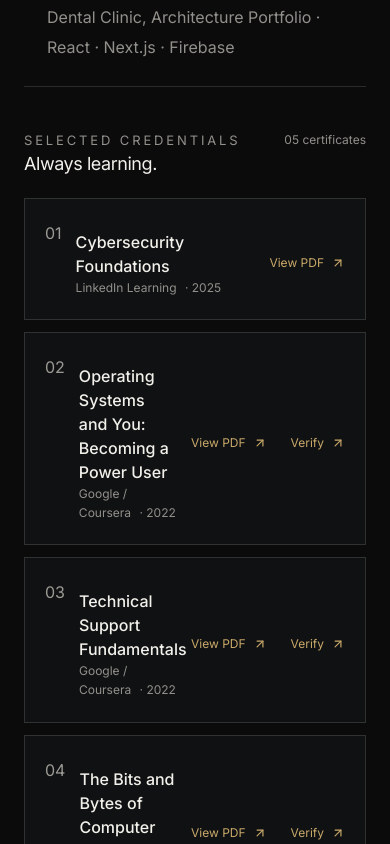
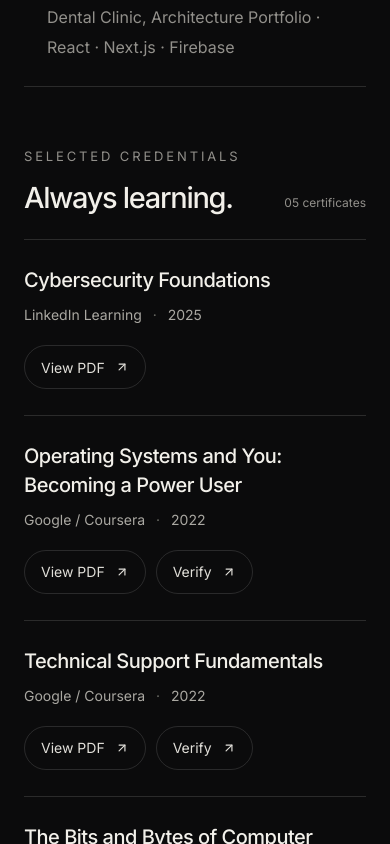
Before and after one commit to Ahmed-Karam28/Ahmed-Karam-Portfolio, a React (Vite) app: page / in a window 390 px wide. Shown: the part 6880-7724 px from the top of the page. Built offline with nearby package versions, Linux system fonts and the light colour scheme.

Commit message:
Polish portfolio review experience

```diff
--- a/src/index.css
+++ b/src/index.css
@@ -1233,76 +1233,79 @@ section[id] {
 .credential-heading {
   display: flex;
   justify-content: space-between;
-  align-items: baseline;
+  align-items: end;
   gap: 24px;
-  margin-top: 64px;
-  margin-bottom: 22px;
+  margin-top: 88px;
+  margin-bottom: 28px;
 }
 .credential-heading h3 {
-  font-size: 20px;
-  color: #f2f0ea;
-  letter-spacing: -0.025em;
+  font-size: 36px;
+  font-weight: 500;
+  color: #f2f0ea;
+  letter-spacing: -0.045em;
+  line-height: 1.2;
+  margin-top: 14px;
 }
 .credential-heading > span {
-  font:
-    12px "Inter",
-    sans-serif;
+  font-size: 13px;
   color: #92908b;
   white-space: nowrap;
+  padding-bottom: 5px;
 }
 .credential-grid {
+  border-top: 1px solid var(--rule);
+}
+.credential-card {
   display: grid;
-  grid-template-columns: repeat(2, minmax(0, 1fr));
-  gap: 14px;
-}
-.credential-card {
-  display: flex;
-  gap: 18px;
-  padding: 24px;
-  border: 1px solid var(--rule);
-  background: #101113;
-}
-.credential-card > svg {
-  color: #c9a96a;
-  flex-shrink: 0;
-  margin-top: 2px;
-}
-.credential-content {
-  flex: 1;
-  min-width: 0;
-}
+  grid-template-columns: 38px minmax(0, 1fr) auto;
+  align-items: center;
+  gap: 24px;
+  padding: 30px 0;
+  border-bottom: 1px solid var(--rule);
+}
+.credential-number {
+  color: #777874;
+  font-size: 13px;
+  font-variant-numeric: tabular-nums;
+}
+.credential-content { min-width: 0; }
 .credential-content > p {
-  color: #92908b;
-  font-size: 12px;
-  line-height: 1.6;
-}
-.credential-content > p > span {
-  margin-left: 5px;
-}
+  color: #aaa8a2;
+  font-size: 14px;
+  line-height: 1.7;
+  margin-top: 8px;
+}
+.credential-content > p > span { margin-inline: 7px; color: #686963; }
 .credential-content h4 {
   color: #f2f0ea;
-  font-size: 16px;
-  line-height: 1.5;
+  font-size: 21px;
+  letter-spacing: -0.025em;
+  line-height: 1.45;
   font-weight: 500;
-  margin-top: 9px;
+  max-width: 650px;
 }
 .credential-links {
   display: flex;
   align-items: center;
-  gap: 24px;
-  margin-top: 8px;
+  justify-content: end;
+  gap: 10px;
 }
 .credential-links a {
   display: inline-flex;
   align-items: center;
-  gap: 7px;
+  justify-content: center;
+  gap: 10px;
   min-height: 44px;
-  color: #c9a96a;
-  font-size: 12px;
-}
-.credential-links a:hover {
-  color: #f2f0ea;
-}
+  padding: 0 16px;
+  border: 1px solid #ffffff20;
+  border-radius: 999px;
+  color: #e1dfd9;
+  font-size: 14px;
+  white-space: nowrap;
+  transition: background .2s, border-color .2s;
+}
+.credential-links a:hover { background: #ffffff0a; border-color: #ffffff50; }
+.credential-links a:focus-visible { outline-offset: 4px; }
 .about-section {
   padding-bottom: 32px;
 }
@@ -1458,31 +1461,14 @@ section[id] {
   .timeline-desc {
     font-size: 15px;
   }
-  .credential-heading {
-    align-items: start;
-    margin-top: 40px;
-    gap: 16px;
-  }
-  .credential-heading h3 {
-    font-size: 18px;
-    max-width: 220px;
-    line-height: 1.4;
-  }
-  .credential-heading > span {
-    font-size: 12px;
-    padding-top: 5px;
-  }
-  .credential-grid {
-    grid-template-columns: 1fr;
-    gap: 12px;
-  }
-  .credential-card {
-    padding: 22px 20px;
-    gap: 14px;
-  }
-  .credential-content h4 {
-    font-size: 16px;
-  }
+  .credential-heading { margin-top: 56px; gap: 16px; margin-bottom: 24px; }
+  .credential-heading h3 { font-size: 29px; }
+  .credential-heading > span { font-size: 12px; padding-bottom: 3px; }
+  .credential-card { grid-template-columns: minmax(0, 1fr); gap: 18px; padding: 26px 0; }
+  .credential-number { display: none; }
+  .credential-content h4 { font-size: 20px; }
+  .credential-links { justify-content: start; }
+  .credential-links a { font-size: 14px; }
   .about-layout {
     grid-template-columns: 1fr;
     gap: 32px;
```
